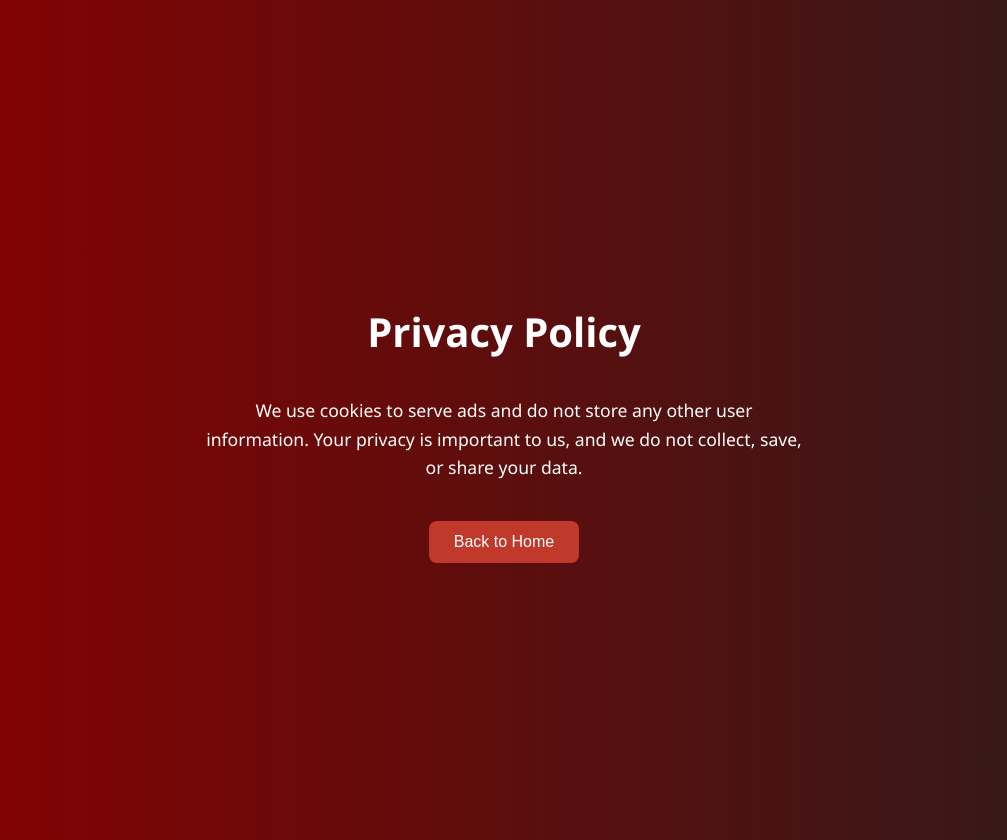
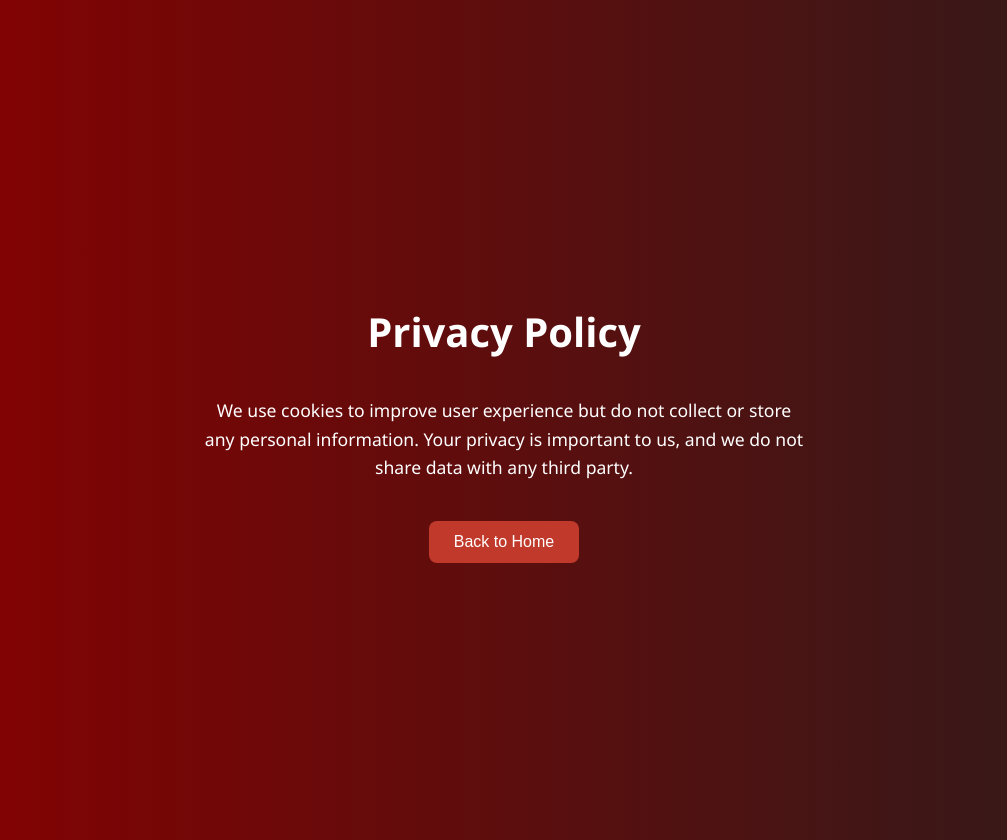
Before and after one commit to gef19w/Map-information-, a plain HTML site: page privacy.html in a window 1280 px wide. Shown: the whole page, without its empty margins (136-1143 px from the left). Drawn offline with Linux system fonts and the light colour scheme.

Commit message:
Update privacy.html

```diff
--- a/privacy.html
+++ b/privacy.html
@@ -3,11 +3,6 @@
 <head>
   <meta charset="UTF-8" />
   <title>Privacy Policy</title>
-
-  <!-- AdSense -->
-  <script async src="https://pagead2.googlesyndication.com/pagead/js/adsbygoogle.js?client=ca-pub-8628438411512630"
-     crossorigin="anonymous"></script>
-
   <style>
     body {
       margin: 0;
@@ -22,19 +17,16 @@
       text-align: center;
       padding: 20px;
     }
-
     h1 {
       font-size: 2.5em;
       margin-bottom: 20px;
     }
-
     p {
       font-size: 1.1em;
       max-width: 600px;
       margin-bottom: 40px;
       line-height: 1.6;
     }
-
     button {
       background: #c0392b;
       border: none;
@@ -45,7 +37,6 @@
       cursor: pointer;
       transition: background 0.3s;
     }
-
     button:hover {
       background: #e74c3c;
     }
@@ -54,8 +45,8 @@
 <body>
   <h1>Privacy Policy</h1>
   <p>
-    We use cookies to serve ads and do not store any other user information.
-    Your privacy is important to us, and we do not collect, save, or share your data.
+    We use cookies to improve user experience but do not collect or store any personal information.
+    Your privacy is important to us, and we do not share data with any third party.
   </p>
   <button onclick="window.location.href='index.html'">Back to Home</button>
 </body>
```
